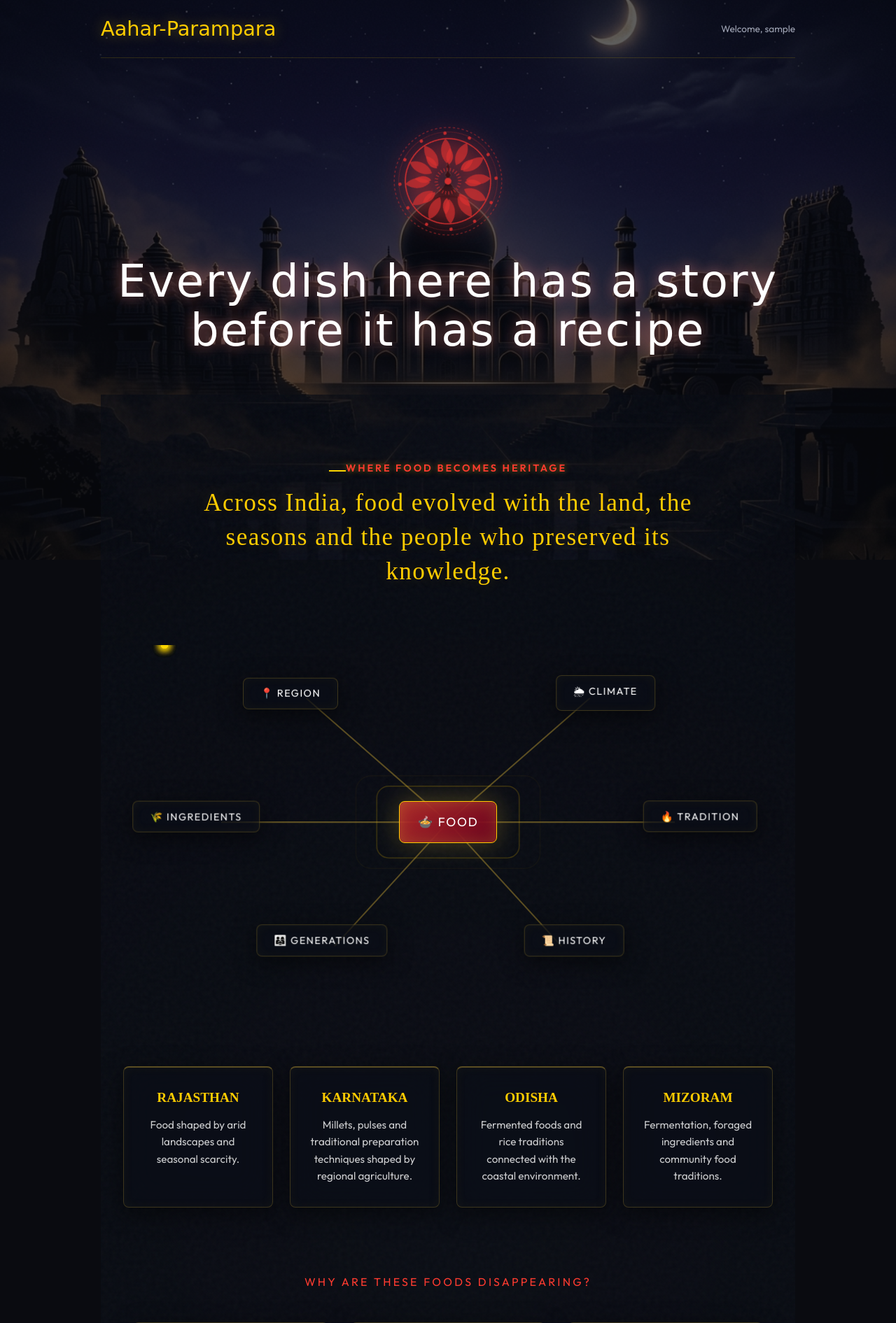
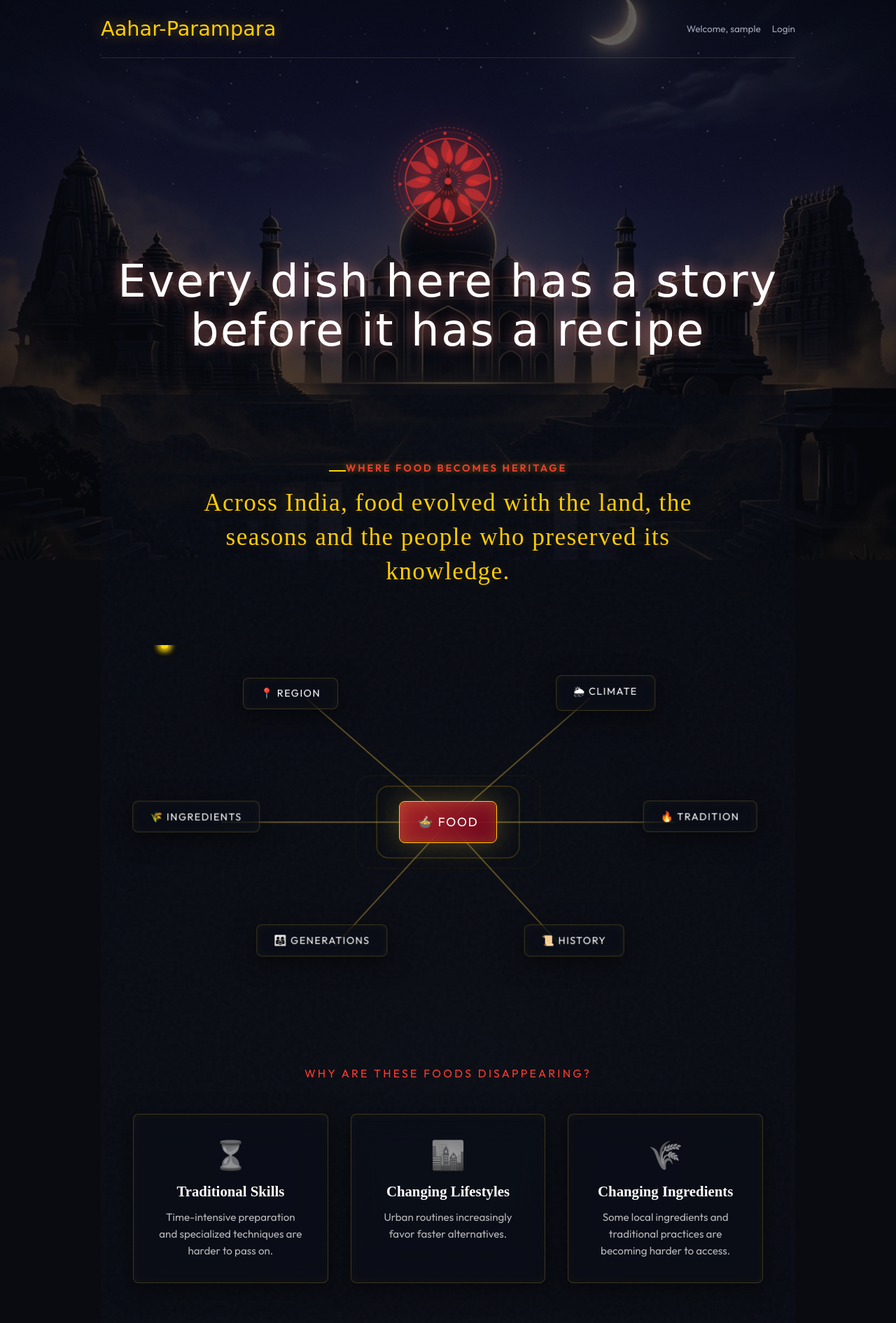
Before and after one commit to mathavnkabil8-art/aahar-parampara, a Flask app: template templates/home.html in a window 1280 px wide. Shown: the top 1891 px of the page at 70% size. Run offline with Flask 3, Linux system fonts and the light colour scheme; the template is opened without the code that fills it: most values are stand-ins (such as "Sample title", 1, 10 or a date in 2020); grey boxes marked "Sample" are stand-in pictures; some web fonts are replaced.

Commit message:
Update home.html

```diff
--- a/templates/home.html
+++ b/templates/home.html
@@ -5,7 +5,16 @@
 {% block content %}
 <div class="topbar">
   <div class="brand">Aahar-Parampara</div>
-  <div style="font-size:.85rem; color:var(--text-soft);">Welcome, {{ user_name }}</div>
+  <div style="font-size:.85rem; color:var(--text-soft); display: flex; align-items: center; gap: 1rem;">
+    Welcome, {{ user_name }}
+    {% if current_user.is_authenticated %}
+    <a href="{{ url_for('wishlist') }}" style="color: var(--accent-gold-pale); text-decoration: none;">Wishlist</a>
+    <a href="{{ url_for('history') }}" style="color: var(--accent-gold-pale); text-decoration: none;">History</a>
+    <a href="{{ url_for('logout') }}" style="color: var(--accent-gold-pale); text-decoration: none;">Logout</a>
+    {% else %}
+    <a href="{{ url_for('login') }}" style="color: var(--accent-gold-pale); text-decoration: none;">Login</a>
+    {% endif %}
+  </div>
 </div>
 
 <div class="hero">
@@ -20,7 +29,7 @@
     <h2>Across India, food evolved with the land, the seasons and the people who preserved its knowledge.</h2>
   </div>
 
-    <div class="heritage-map scroll-anim">
+   <div class="heritage-map scroll-anim">
     <svg class="map-lines" viewBox="0 0 800 500" preserveAspectRatio="xMidYMid meet">
       <line x1="400" y1="250" x2="200" y2="75" />
       <line x1="400" y1="250" x2="600" y2="75" />
@@ -60,12 +69,8 @@
   </div>
 
 
-  <div class="regional-cards scroll-anim">
-    <div class="r-card"><h4>RAJASTHAN</h4><p>Food shaped by arid landscapes and seasonal scarcity.</p></div>
-    <div class="r-card"><h4>KARNATAKA</h4><p>Millets, pulses and traditional preparation techniques shaped by regional agriculture.</p></div>
-    <div class="r-card"><h4>ODISHA</h4><p>Fermented foods and rice traditions connected with the coastal environment.</p></div>
-    <div class="r-card"><h4>MIZORAM</h4><p>Fermentation, foraged ingredients and community food traditions.</p></div>
-  </div>
+
+
 
   <div class="fading-heritage scroll-anim">
     <h3 class="fading-title">WHY ARE THESE FOODS DISAPPEARING?</h3>
@@ -126,12 +131,12 @@ document.addEventListener("DOMContentLoaded", function() {
   <div class="gallery-scroll">
     {% for dish in gallery %}
     <a class="gallery-card" href="{{ url_for('dish_detail', dish_id=dish.id) }}">
-     <div class="gallery-card-top" style="position:relative; overflow:hidden;">
+      <div class="gallery-card-top" style="position:relative; overflow:hidden;">
         <span class="initial">{{ dish.recipe_name[0] }}</span>
-         <img src="{{ url_for('static', filename=dish.image) }}" alt="{{ dish.recipe_name }}"
+        <img src="{{ url_for('static', filename=dish.image) }}" alt="{{ dish.recipe_name }}"
        style="position:absolute; top:0; left:0; width:100%; height:100%; object-fit:cover;"
        onerror="this.style.display='none'">
-     </div>
+      </div>
       <div class="gallery-card-body">
         <span class="state-tag">{{ dish.state }}</span>
         <h3>{{ dish.recipe_name }}</h3>
@@ -164,7 +169,7 @@ document.addEventListener("DOMContentLoaded", function() {
   </p>
 </div>
 
-
+<p class="footer-note">Aahar-Parampara — Smart India Hackathon 2026</p>
 <script>
 function openMapInfo(el, title, text) {
   document.getElementById('mapInfoTitle').textContent = title;
```
